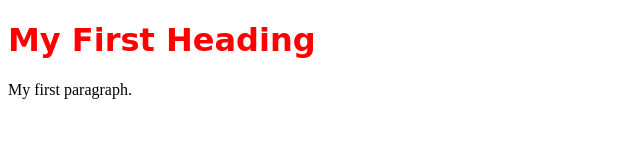
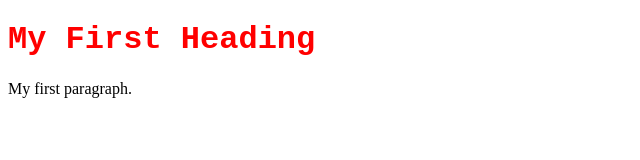
Before and after one commit to Ender0299/Mysite, a plain HTML site: page index.html in a window 1280 px wide. Shown: the whole page, without its empty margins (0-640 px from the left). Drawn offline with Linux system fonts and the light colour scheme.

Commit message:
Update style.css

```diff
--- a/style.css
+++ b/style.css
@@ -3,5 +3,5 @@
 
 h1{
     color: red;
-    font-family: 'Comforta', cursive;
+    font-family: 'Roboto Mono', monospace;
 }
```
